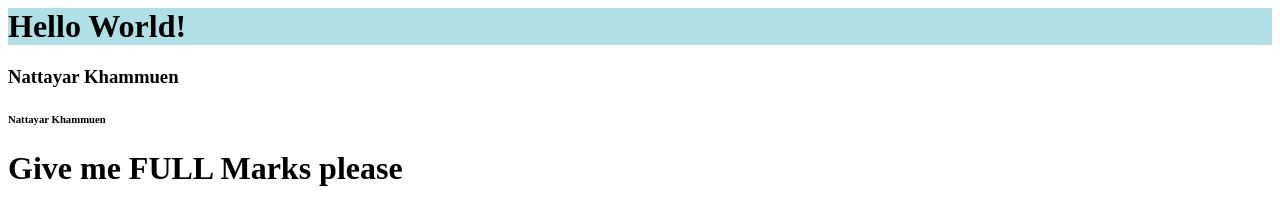
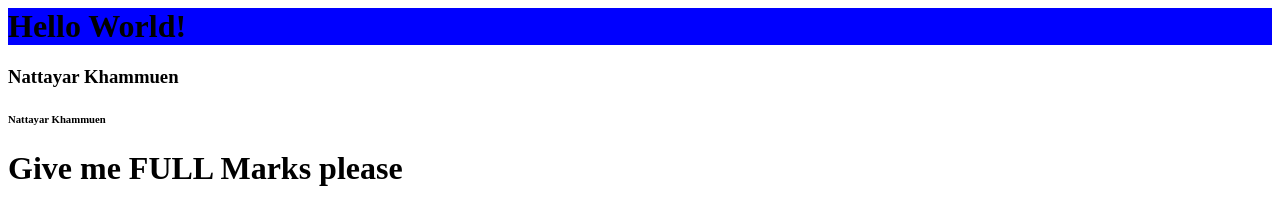
Before and after one commit to hungrymakmak/myweb, a plain HTML site: page index.html in a window 1280 px wide. Drawn offline with Linux system fonts and the light colour scheme.

Commit message:
Update index.html

```diff
--- a/index.html
+++ b/index.html
@@ -1,5 +1,5 @@
 <html>
-  <h1 style="background-color:powderblue;">Hello World!</h1>
+  <h1 style="background-color:blue;">Hello World!</h1>
   <h3>Nattayar Khammuen</h3>
   <h6>Nattayar Khammuen</h6>
   <h1>Give me FULL Marks please</h1>
```
